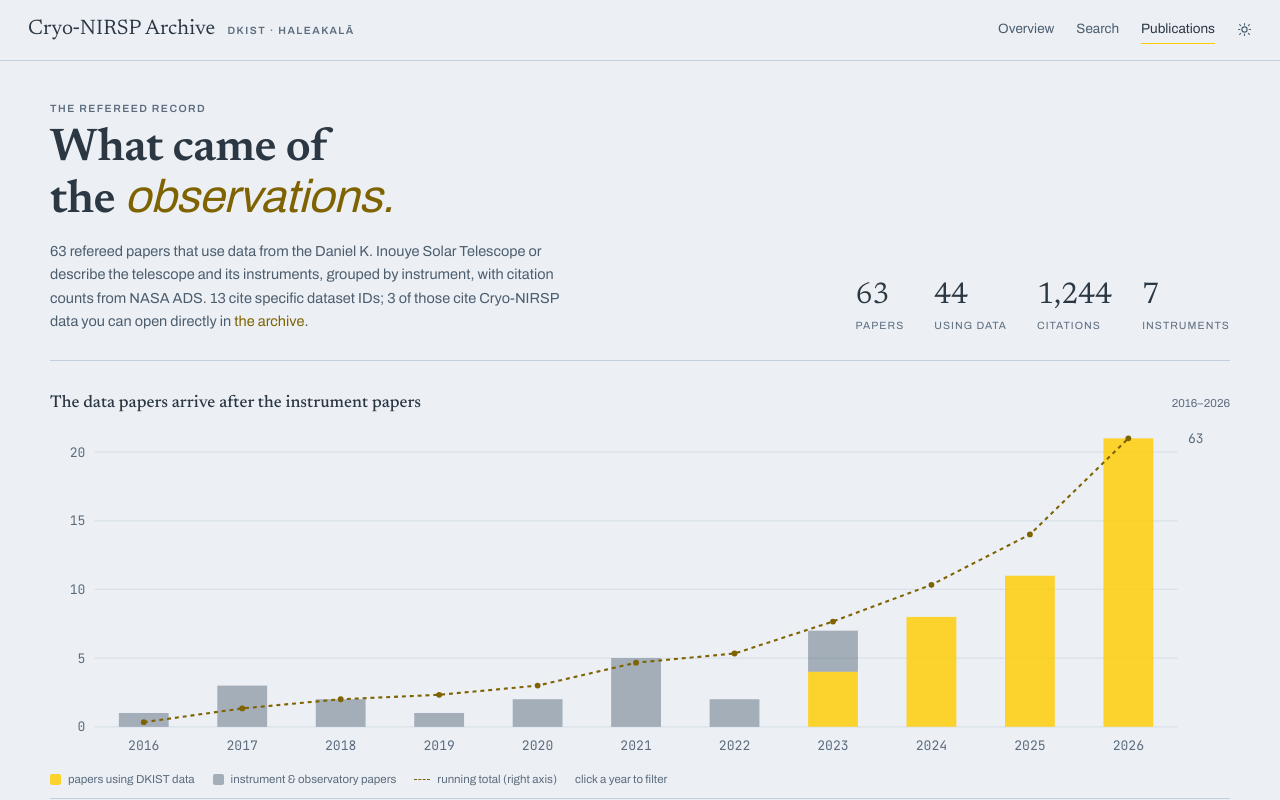
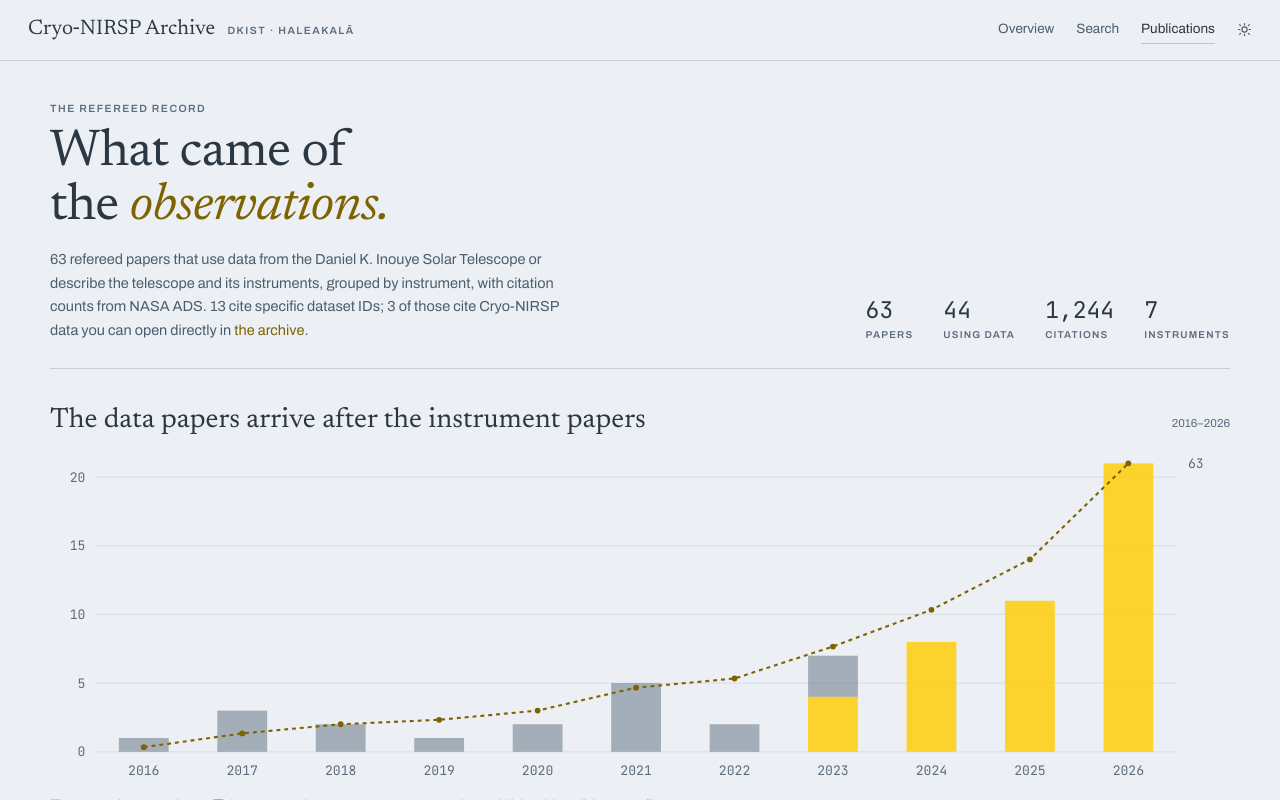
Before and after one commit to sr-dash/cryonirsp-viewer, a plain HTML site: page publications.html in a window 1280 px wide. Drawn offline with Linux system fonts and the light colour scheme.

Commit message:
Stop the publications heading faking an italic
The heading's emphasis asked Archivo for an italic. Archivo is fetched
with four upright weights and no italic axis, so the browser made one by
shearing the upright letterforms — which is why the heading looked
subtly stretched rather than simply wrong. A real italic is drawn, not
slanted: different letterforms, narrower, with its own rhythm.

The landing page never had this because its emphasis inherits Newsreader,
which is loaded with a true italic. The fix is to stop overriding the
family and let this heading inherit the same one.

Checking that against the rest of the page turned up three more places
where it had quietly invented its own conventions: the heading sat at
weight 600 against the landing's 400, section headings at 17px against
28px, and the large figures were set in the serif face when every other
numeral on the site is mono. All four now follow landing.css.

Verified by asking the browser which faces it actually loaded and
comparing that against what each element computes to: the emphasis was
the only synthesised face on the page, and there are now none.

```diff
--- a/css/pubs.css
+++ b/css/pubs.css
@@ -24,16 +24,19 @@
     padding:40px 0 26px;
     border-bottom:1px solid var(--line);
 }
+/* Weight, tracking and the italic all follow .hero h1 in landing.css. The
+   em deliberately does NOT set a family: it inherits Newsreader, which is
+   loaded with a real italic (ital,wght@...1,400). Asking Archivo for italic
+   instead — as this first did — gets a synthesised one, because Archivo is
+   fetched with no italic axis, and the browser shears the upright glyphs to
+   fake it. That shear is what makes the heading look subtly stretched. */
 .pub-head h1{
-    font-family:var(--f-display); font-weight:600;
-    font-size:clamp(30px, 4.2vw, 46px); line-height:1.04;
-    letter-spacing:-0.012em; margin:10px 0 14px; color:var(--text);
+    font-family:var(--f-display); font-weight:400;
+    font-size:clamp(32px, 4.6vw, 52px); line-height:1.04;
+    letter-spacing:-0.015em; margin:10px 0 14px; color:var(--text);
     text-wrap:balance;
 }
-.pub-head h1 em{
-    font-family:var(--f-body); font-style:italic; font-weight:400;
-    color:var(--accent-ink);
-}
+.pub-head h1 em{ font-style:italic; color:var(--accent-ink); }
 .pub-lede{
     color:var(--muted); font-size:14.5px; line-height:1.62;
     max-width:62ch; margin:0;
@@ -45,14 +48,15 @@
     font-variant-numeric:tabular-nums;
 }
 .pub-figures div{ min-width:0; }
+/* Numerals are mono everywhere on this site — see .figures in landing.css. */
 .pub-figures .n{
-    font-family:var(--f-display); font-size:30px; line-height:1;
-    color:var(--text);
+    font-family:var(--f-mono); font-size:23px; line-height:1;
+    font-variant-numeric:tabular-nums; color:var(--text);
 }
-.pub-figures .n small{ font-size:14px; color:var(--dim); }
+.pub-figures .n small{ font-size:14px; color:var(--muted); }
 .pub-figures .k{
-    font-size:10.5px; letter-spacing:0.1em; text-transform:uppercase;
-    color:var(--dim); margin-top:7px;
+    font-size:10px; font-weight:600; letter-spacing:0.12em;
+    text-transform:uppercase; color:var(--dim); margin-top:5px;
 }
 
 /* ---------- chart ---------- */
@@ -66,7 +70,7 @@
     gap:20px; flex-wrap:wrap; margin-bottom:4px;
 }
 .pub-sechead h2{
-    font-family:var(--f-display); font-weight:500; font-size:17px;
+    font-family:var(--f-display); font-weight:400; font-size:28px;
     color:var(--text); margin:0;
 }
 .pub-aside{ font-size:11.5px; color:var(--dim); }
@@ -175,7 +179,7 @@ select.btn-sm{ appearance:none; padding-right:26px; }
 
 .cites{ text-align:right; padding-top:2px; }
 .cites .n{
-    font-family:var(--f-display); font-size:22px; line-height:1;
+    font-family:var(--f-mono); font-size:20px; line-height:1;
     color:var(--text); font-variant-numeric:tabular-nums;
 }
 .cites .n.zero{ color:var(--faint); }
@@ -268,7 +272,7 @@ select.btn-sm{ appearance:none; padding-right:26px; }
         padding:28px 0 22px;
     }
     .pub-figures{ gap:22px; }
-    .pub-figures .n{ font-size:24px; }
+    .pub-figures .n{ font-size:20px; }
     .paper{ grid-template-columns:1fr; gap:10px; }
     .cites{
         text-align:left; display:flex; align-items:baseline; gap:8px;
```
